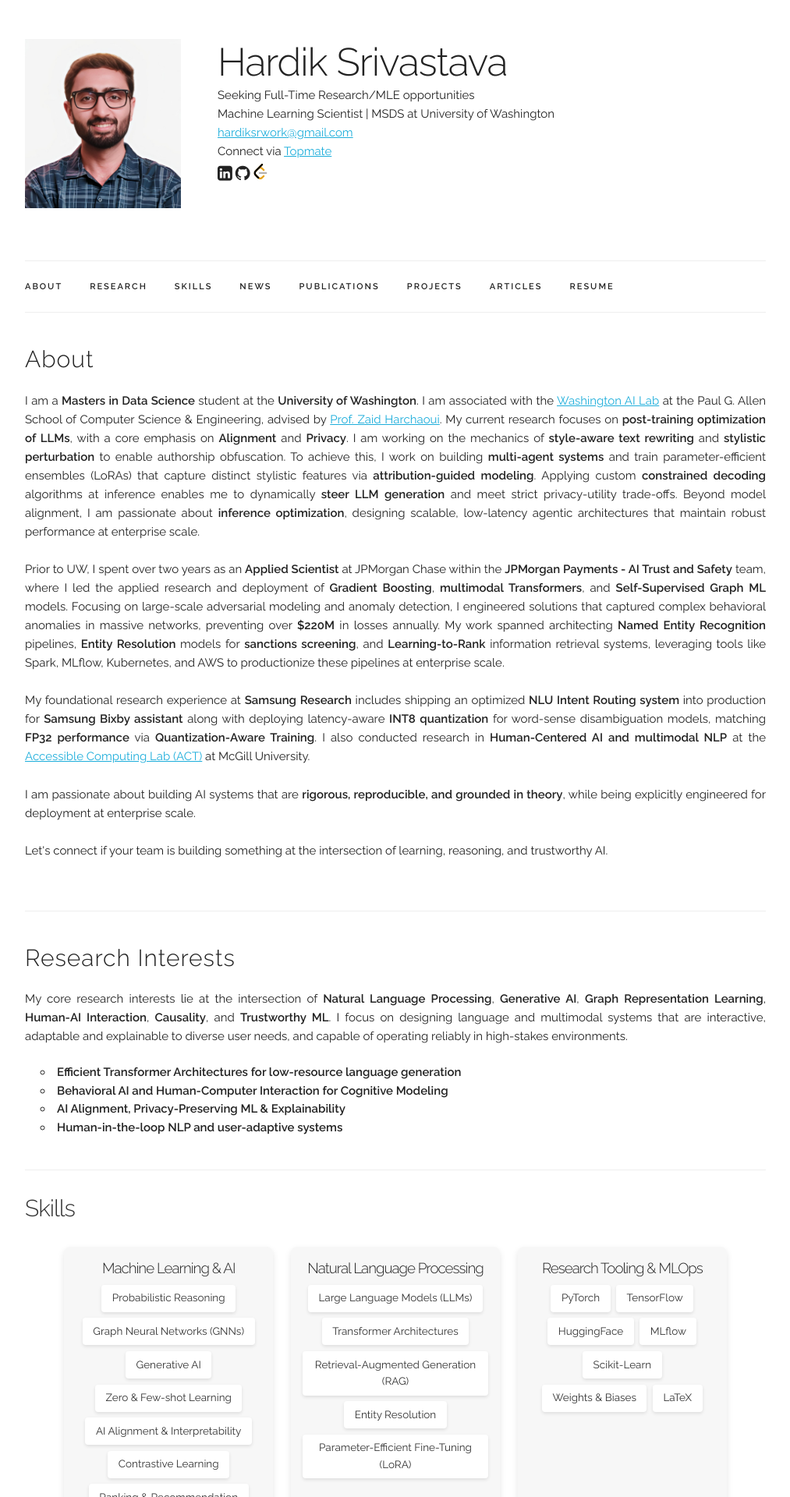
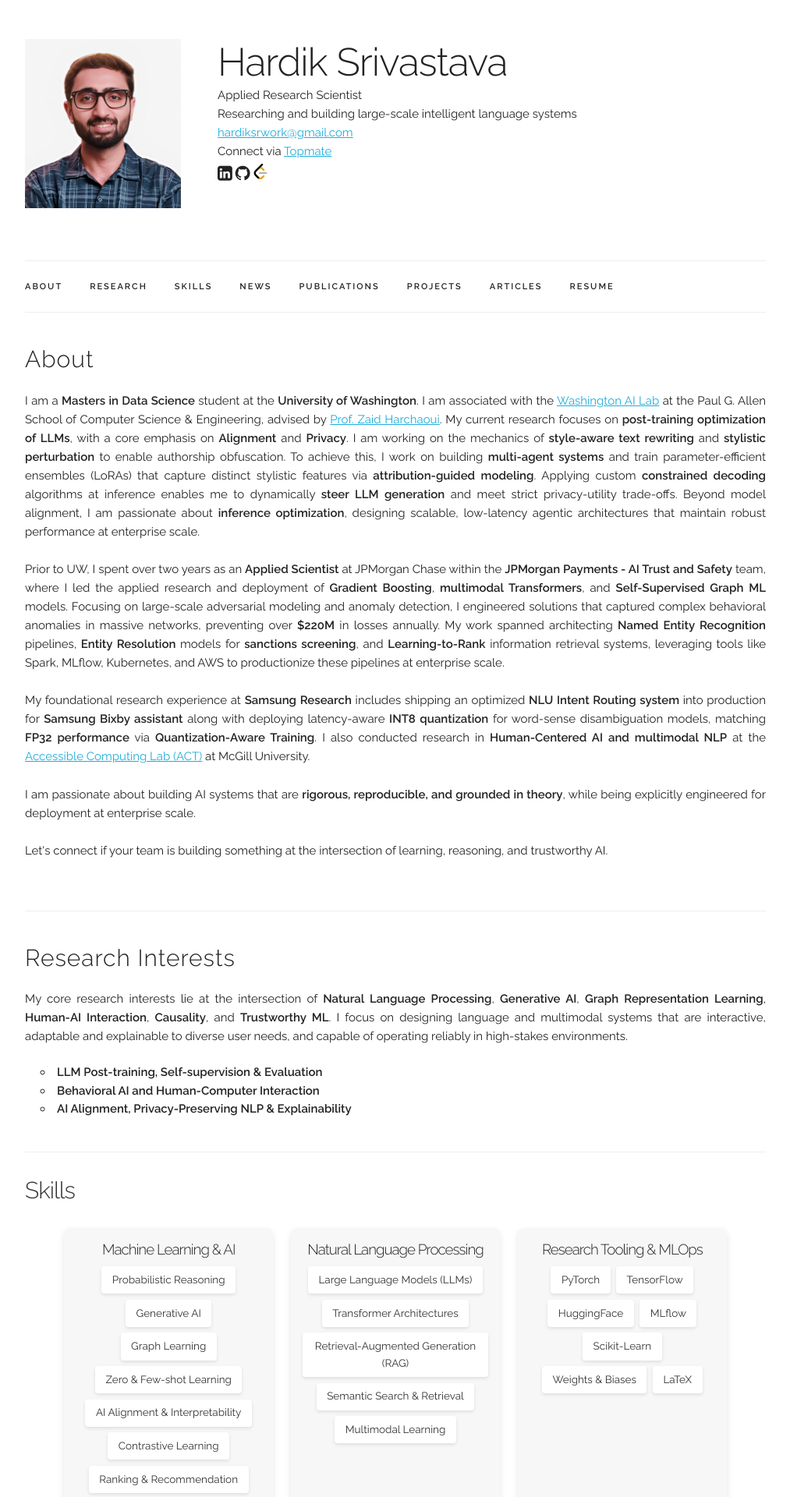
Before and after one commit to thisishardik/thisishardik.github.io, a Jekyll site: the page built from index.html, in a window 1280 px wide. Shown: the top 1920 px of the page at 78% size, without its empty margins (133-1146 px from the left). Built offline with Jekyll 4.4.1, drawn with Linux system fonts in a browser that asks for light colours; a style sheet for code colours, icons or effects is not loaded; some of the changed text lies outside the part shown.

Commit message:
feat: revise personal branding and research interests in profile

```diff
--- a/_data/main_info.yaml
+++ b/_data/main_info.yaml
@@ -1,7 +1,7 @@
 formalname: "Hardik Srivastava"
 name: "Hardik Srivastava"
-title: "Seeking Full-Time Research/MLE opportunities"
-subtitle: "Machine Learning Scientist | MSDS at University of Washington"
+title: "Applied Research Scientist"
+subtitle: "Researching and building large-scale intelligent language systems"
 email: "<a href='mailto:hardiksrwork@gmail.com'>hardiksrwork@gmail.com</a>"
 profile_pic: "/assets/profile-pic.jpg"
 linkedin: "https://www.linkedin.com/in/hardiksrivastava/"
--- a/index.html
+++ b/index.html
@@ -30,10 +30,9 @@ title: Home
   </p>
 
   <ul class="research-interests-list">
-    <li><b>Efficient Transformer Architectures for low-resource language generation</b></li>
-    <li><b>Behavioral AI and Human-Computer Interaction for Cognitive Modeling</b></li>
-    <li><b>AI Alignment, Privacy-Preserving ML & Explainability</b></li>
-    <li><b>Human-in-the-loop NLP and user-adaptive systems</b></li>
+    <li><b>LLM Post-training, Self-supervision & Evaluation</b></li>
+    <li><b>Behavioral AI and Human-Computer Interaction</b></li>
+    <li><b>AI Alignment, Privacy-Preserving NLP & Explainability</b></li>
   </ul>
 </div>
 
@@ -49,8 +48,8 @@ title: Home
       <h3>Machine Learning & AI</h3>
       <div class="skill-tools">
         <div class="skill-box">Probabilistic Reasoning</div>
-        <div class="skill-box">Graph Neural Networks (GNNs)</div>
         <div class="skill-box">Generative AI</div>
+        <div class="skill-box">Graph Learning</div>
         <div class="skill-box">Zero & Few-shot Learning</div>
         <div class="skill-box">AI Alignment & Interpretability</div>
         <div class="skill-box">Contrastive Learning</div>
@@ -64,8 +63,8 @@ title: Home
         <div class="skill-box">Large Language Models (LLMs)</div>
         <div class="skill-box">Transformer Architectures</div>
         <div class="skill-box">Retrieval-Augmented Generation (RAG)</div>
-        <div class="skill-box">Entity Resolution</div>
-        <div class="skill-box">Parameter-Efficient Fine-Tuning (LoRA)</div>
+        <div class="skill-box">Semantic Search & Retrieval</div>
+        <div class="skill-box">Multimodal Learning</div>
       </div>
     </div>
 
@@ -106,13 +105,15 @@ title: Home
     </div>
 
     <div class="skill-category">
-      <h3>Cloud Platforms</h3>
+      <h3>ML Frameworks, Systems & Infra</h3>
       <div class="skill-tools">
+        <div class="skill-box">vLLM</div>
+        <div class="skill-box">CUDA</div>
+        <div class="skill-box">Distributed Training</div>
         <div class="skill-box">AWS</div>
-        <div class="skill-box">Docker</div>
-        <div class="skill-box">Kubernetes</div>
-        <div class="skill-box">Jenkins</div>
-        <div class="skill-box">CI/CD Pipelines</div>
+        <div class="skill-box">Docker & Kubernetes</div>
+        <div class="skill-box">MLflow</div>
+        <div class="skill-box">CI/CD</div>
       </div>
     </div>
 
@@ -125,7 +126,6 @@ title: Home
         <div class="skill-box">Microservices</div>
       </div>
     </div> -->
-
 
   </div>
 </section>
```
Also changed, not shown: 1 other file.
